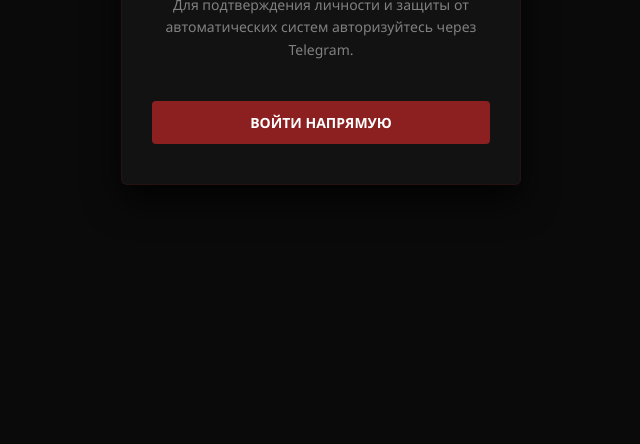
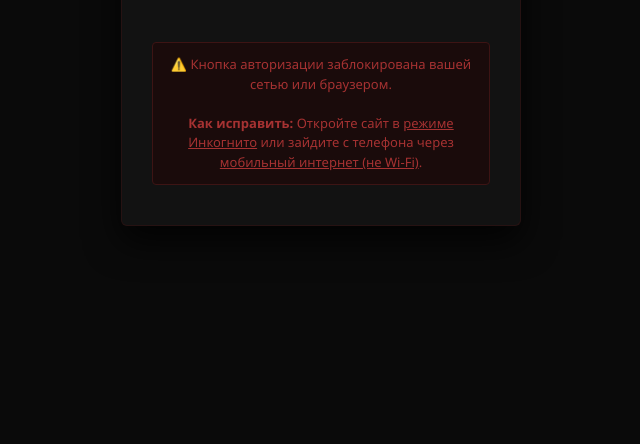
Before and after one commit to artyomlogatsky199-sketch/ChainGradus, a website: page public/index.html in a window 1280 px wide. Shown: the part 356-800 px from the top of the page, without its empty margins (319-959 px from the left). Drawn offline with Linux system fonts and the light colour scheme.

Commit message:
Update index.html

```diff
--- a/public/index.html
+++ b/public/index.html
@@ -9,27 +9,27 @@
         h2 { color: #d93636; font-size: 24px; margin-bottom: 15px; font-weight: 500; letter-spacing: 0.5px; }
         p { color: #808080; font-size: 14px; line-height: 1.6; margin-bottom: 30px; }
         .tg-wrapper { display: inline-block; min-height: 40px; width: 100%; }
-        .fallback-btn { background: #8c1f1f; color: #fff; border: none; padding: 12px 25px; border-radius: 4px; cursor: pointer; font-weight: bold; font-size: 14px; transition: 0.2s; width: 100%; margin-top: 10px; }
-        .fallback-btn:hover { background: #b32727; }
+        .error-hint { display: none; color: #a63232; font-size: 13px; margin-top: 15px; line-height: 1.5; background: #1a0b0b; padding: 12px; border-radius: 4px; border: 1px solid #3d1414; }
     </style>
 </head>
 <body>
     <div class="dark-box">
         <h2>Вход в обитель</h2>
-        <p>Для подтверждения личности и защиты от автоматических систем авторизуйтесь через Telegram.</p>
+        <p>Для подтверждения личности авторизуйтесь через официальный шлюз Telegram.</p>
 
         <div class="tg-wrapper">
-            <!-- Официальный виджет (попробует загрузиться через http) -->
-            <script async src="http://telegram.org"
+            <!-- Официальный виджет -->
+            <script async src="https://telegram.org"
                     data-telegram-login="ChainGradusBot"
                     data-size="large"
                     data-radius="4"
                     data-onauth="onTelegramAuth(user)"
                     data-request-access="write"></script>
 
-            <!-- Запасная кнопка обхода -->
-            <div id="fallback-login" style="display: none;">
-                <button onclick="bypassLogin()" class="fallback-btn">ВОЙТИ НАПРЯМУЮ</button>
+            <!-- Подсказка вместо гостевой кнопки -->
+            <div id="block-hint" class="error-hint">
+                ⚠️ Кнопка авторизации заблокирована вашей сетью или браузером.<br><br>
+                <strong>Как исправить:</strong> Откройте сайт в <u>режиме Инкогнито</u> или зайдите с телефона через <u>мобильный интернет (не Wi-Fi)</u>.
             </div>
         </div>
     </div>
@@ -40,22 +40,11 @@
             window.location.href = 'profile.html';
         }
 
-        function bypassLogin() {
-            // Если виджет заблокирован, создаем гостевой профиль для проверки чата
-            const mockUser = {
-                first_name: "Странник Обители",
-                username: "chaingradus_member",
-                photo_url: "https://dicebear.com"
-            };
-            localStorage.setItem('tg_logged_user', JSON.stringify(mockUser));
-            window.location.href = 'profile.html';
-        }
-
-        // Таймер проверки: если через 3 секунды синяя кнопка не появилась — активируем обход
+        // Если виджет вырезан сетью провайдера, показываем только инструкцию исправления
         setTimeout(() => {
             const iframe = document.querySelector('iframe[id^="tg-iframe"]') || document.querySelector('.tgme_widget_login');
             if (!iframe) {
-                document.getElementById('fallback-login').style.display = 'block';
+                document.getElementById('block-hint').style.display = 'block';
             }
         }, 3000);
 
```
